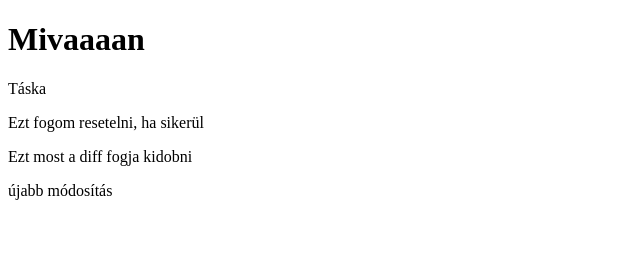
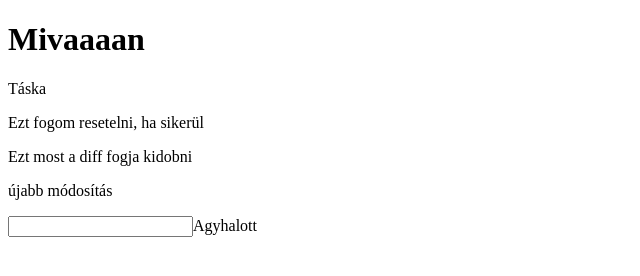
Before and after one commit to horvathlaszlo1991/git-course, a plain HTML site: page Untitled-1.html in a window 1280 px wide. Shown: the whole page, without its empty margins (0-640 px from the left). Drawn offline with Linux system fonts and the light colour scheme.

Commit message:
recommit untitled

```diff
--- a/Untitled-1.html
+++ b/Untitled-1.html
@@ -12,6 +12,7 @@
     <p>Ezt fogom resetelni, ha sikerül</p>
     <p>Ezt most a diff fogja kidobni</p>
     <p title="MIVAN?">újabb módosítás</p>
+    <input type="text" id="ahahah">Agyhalott
 
 </body>
 </html>
```
